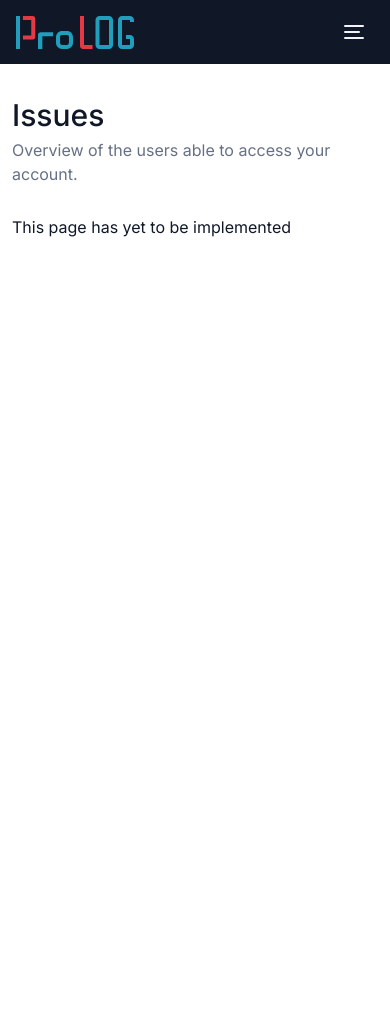
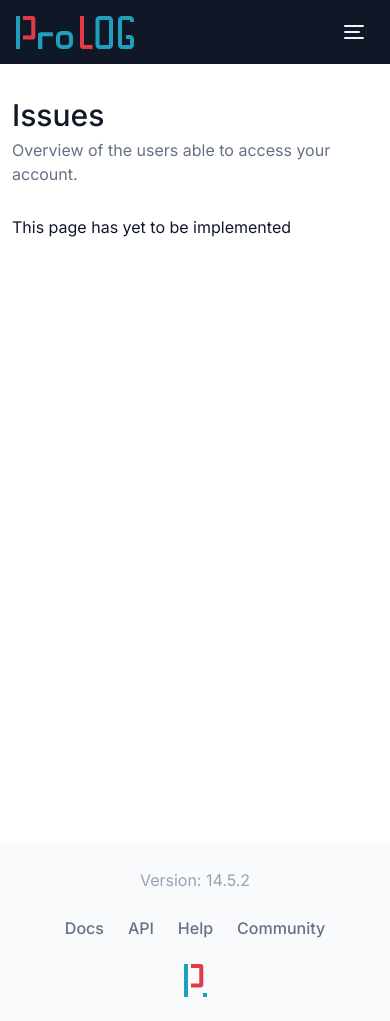
Before and after one commit to profydev/prolog-app-VeljkoKnezevic, a Next.js app: page /dashboard/users in a window 390 px wide. Before the commit the page ends 844 px from the top, so only its background shows below. Built offline with nearby package versions, Linux system fonts and the light colour scheme.

Commit message:
Footer (#9)
* Mobile footer done

* Finished desktop footer

* Removed footer component

```diff
--- a/features/layout/page-container/page-container.tsx
+++ b/features/layout/page-container/page-container.tsx
@@ -3,6 +3,9 @@ import Head from "next/head";
 import styled from "styled-components";
 import { SidebarNavigation } from "../sidebar-navigation";
 import { color, displayFont, textFont, space, breakpoint } from "@styles/theme";
+import { NavigationContext } from "../sidebar-navigation";
+import { useContext } from "react";
+import { version } from "package.json";
 
 type PageContainerProps = {
   children: React.ReactNode;
@@ -33,11 +36,60 @@ const ContentContainer = styled.div`
   background: white;
 
   @media (min-width: ${breakpoint("desktop")}) {
-    min-height: calc(100vh - ${space(3)} - 2 * ${space(8)});
+    min-height: calc(100vh - ${space(3)} - 2 * ${space(8)} - 60px);
     margin-top: ${space(3)};
     padding: ${space(8)};
     border-top-left-radius: ${space(10)};
+    max-width: 100%;
   }
+`;
+
+const Footer = styled.footer<{ isCollapsed: boolean }>`
+  display: flex;
+  flex-direction: column;
+  align-items: center;
+  gap: 24px;
+  background-color: ${color("gray", 50)};
+  padding-block: 24px;
+
+  @media (min-width: ${breakpoint("desktop")}) {
+    flex-direction: row;
+    justify-content: space-between;
+    padding-block: 13.5px;
+    padding-inline: 32px;
+  }
+`;
+
+const Version = styled.p`
+  color: ${color("gray", 400)};
+  font-size: 16px;
+  font-weight: 400;
+  line-height: 24px;
+  margin: 0;
+
+  @media (min-width: ${breakpoint("desktop")}) {
+    order: 1;
+  }
+`;
+
+const List = styled.div`
+  display: flex;
+  gap: 24px;
+  order: 2;
+`;
+
+const ListItem = styled.a`
+  margin: 0;
+  color: ${color("gray", 500)};
+  font-weight: 500;
+  font-size: 16px;
+  line-height: 24px;
+`;
+
+const Logo = styled.img`
+  width: 23px;
+  height: 33px;
+  order: 3;
 `;
 
 const Title = styled.h1`
@@ -56,6 +108,8 @@ export function PageContainer({ children, title, info }: PageContainerProps) {
   // combine title in a single string to prevent below warning
   // "Warning: A title element received an array with more than 1 element as children."
   const documentTitle = `ProLog - ${title}`;
+  const { isSidebarCollapsed } = useContext(NavigationContext);
+
   return (
     <Container>
       <Head>
@@ -63,7 +117,6 @@ export function PageContainer({ children, title, info }: PageContainerProps) {
         <meta name="description" content="Error monitoring" />
         <link rel="icon" href="/favicon.ico" />
       </Head>
-
       <SidebarNavigation />
       <Main>
         <ContentContainer>
@@ -71,6 +124,16 @@ export function PageContainer({ children, title, info }: PageContainerProps) {
           <Info>{info}</Info>
           {children}
         </ContentContainer>
+        <Footer isCollapsed={isSidebarCollapsed}>
+          <List>
+            <ListItem>Docs</ListItem>
+            <ListItem>API</ListItem>
+            <ListItem>Help</ListItem>
+            <ListItem>Community</ListItem>
+          </List>
+          <Logo src="/icons/logo-small.svg" />
+          <Version>Version: {version}</Version>
+        </Footer>
       </Main>
     </Container>
   );
--- a/package.json
+++ b/package.json
@@ -22,7 +22,6 @@
   "dependencies": {
     "@fontsource/inter": "^4.5.14",
     "@tanstack/react-query": "^4.16.1",
-    "@tanstack/react-query-devtools": "^4.16.1",
     "axios": "^1.1.3",
     "lodash": "^4.17.21",
     "next": "^13.0.3",
--- a/pages/_app.tsx
+++ b/pages/_app.tsx
@@ -4,7 +4,6 @@ import "@fontsource/inter/600.css";
 import type { AppProps } from "next/app";
 import { ThemeProvider } from "styled-components";
 import { QueryClientProvider } from "@tanstack/react-query";
-import { ReactQueryDevtools } from "@tanstack/react-query-devtools";
 import { NavigationProvider } from "@features/layout";
 import { GlobalStyle } from "@styles/global-style";
 import { theme } from "@styles/theme";
@@ -18,7 +17,6 @@ function MyApp({ Component, pageProps }: AppProps) {
           <GlobalStyle />
           <Component {...pageProps} />
         </NavigationProvider>
-        <ReactQueryDevtools initialIsOpen={false} />
       </QueryClientProvider>
     </ThemeProvider>
   );
```
Also changed, not shown: 1 other file (tests, documents, lock files or other folders).
